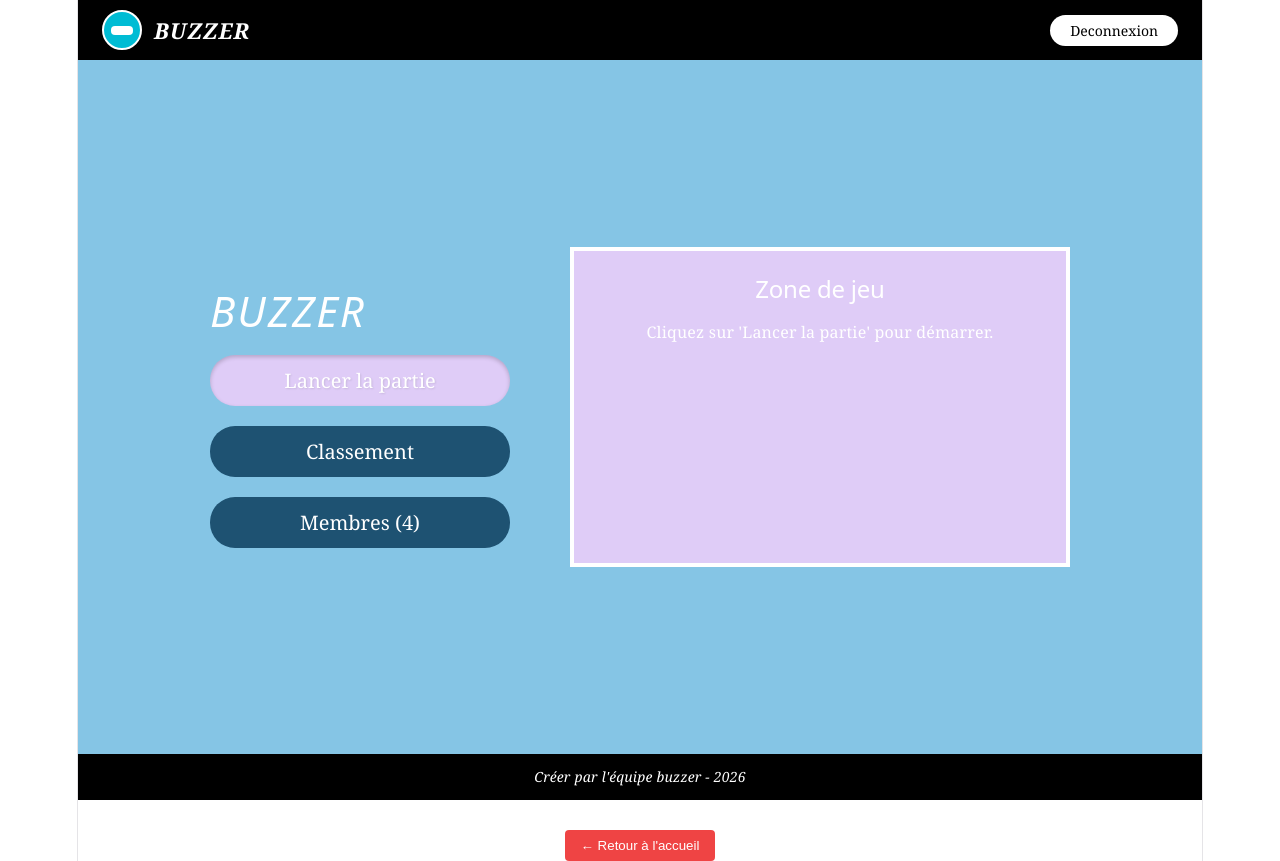
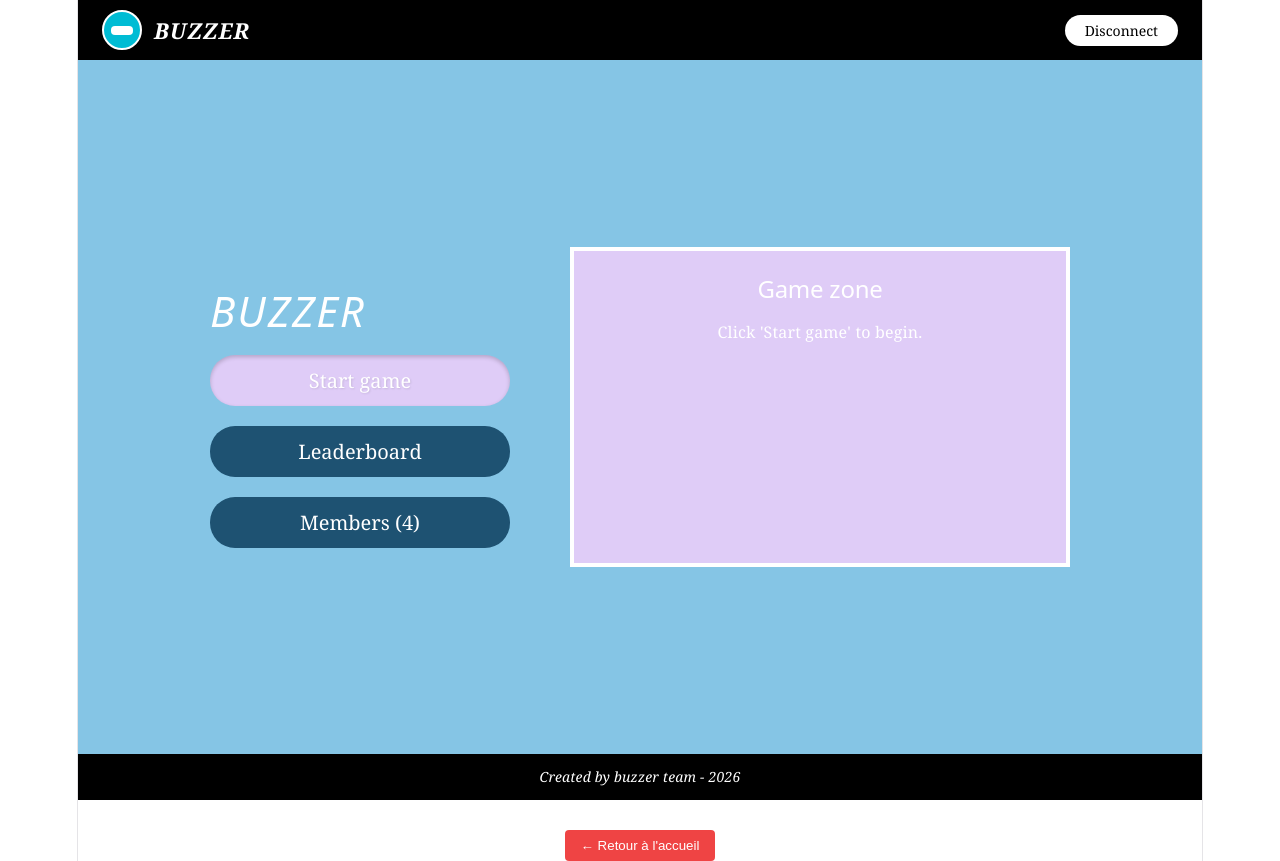
Before and after one commit to rayanebenoudia/Buzzer, a React (Vite) app in the folder frontend/: page / in a window 1280 px wide. Both pictures are taken after a click on the button "Animateur". Built offline with nearby package versions, Linux system fonts and the light colour scheme.

Commit message:
Translate interfaces and code comments into English

```diff
--- a/frontend/src/pages/HostDashboard.tsx
+++ b/frontend/src/pages/HostDashboard.tsx
@@ -4,13 +4,13 @@ export function HostGame() {
   const [activeTab, setActiveTab] = useState<"game" | "leaderboard" | "members">("game");
   const [isGameStarted, setIsGameStarted] = useState<boolean>(false);
 
-  // Exemple de données simulées
-  const members = ["Joueur 1", "Joueur 2", "Joueur 3", "Joueur 4"];
+  // Simulated data example
+  const members = ["Player 1", "Player 2", "Player 3", "Player 4"];
   const leaderboard = [
-    { name: "Joueur 1", score: 120 },
-    { name: "Joueur 2", score: 90 },
-    { name: "Joueur 3", score: 75 },
-    { name: "Joueur 4", score: 40 },
+    { name: "Player 1", score: 120 },
+    { name: "Player 2", score: 90 },
+    { name: "Player 3", score: 75 },
+    { name: "Player 4", score: 40 },
   ];
 
   return (
@@ -24,7 +24,7 @@ export function HostGame() {
       userSelect: "none"
     }}>
 
-      {/* 1. BARRE SUPERIEURE NOIRE */}
+      {/* 1. TOP BLACK BAR */}
       <div style={{
         backgroundColor: "#000000",
         color: "#ffffff",
@@ -33,7 +33,7 @@ export function HostGame() {
         alignItems: "center",
         justifyContent: "space-between"
       }}>
-        {/* Logo + Titre BUZZER */}
+        {/* Logo + BUZZER Title */}
         <div style={{ display: "flex", alignItems: "center", gap: "12px" }}>
           <div style={{
             width: "36px",
@@ -52,9 +52,9 @@ export function HostGame() {
           </span>
         </div>
 
-        {/* Bouton Deconnexion */}
+        {/* Disconnect Button */}
         <button
-          onClick={() => alert("Déconnexion de l'animateur")}
+          onClick={() => alert("Host disconnected")}
           style={{
             backgroundColor: "#ffffff",
             color: "#000000",
@@ -66,11 +66,11 @@ export function HostGame() {
             cursor: "pointer"
           }}
         >
-          Deconnexion
+          Disconnect
         </button>
       </div>
 
-      {/* 2. CONTENU CENTRAL (DISPOSITION EN 2 COLONNES) */}
+      {/* 2. CENTRAL CONTENT (2-COLUMN LAYOUT) */}
       <div style={{
         flex: 1,
         display: "flex",
@@ -80,7 +80,7 @@ export function HostGame() {
         gap: "60px"
       }}>
 
-        {/* Colonne Gauche : Titre + Boutons */}
+        {/* Left Column: Title + Buttons */}
         <div style={{
           display: "flex",
           flexDirection: "column",
@@ -99,7 +99,7 @@ export function HostGame() {
           </h1>
 
           <div style={{ display: "flex", flexDirection: "column", gap: "20px", width: "100%" }}>
-            {/* Bouton Lancer la partie */}
+            {/* Start Game Button */}
             <button
               onClick={() => {
                 setActiveTab("game");
@@ -120,10 +120,10 @@ export function HostGame() {
                 boxShadow: activeTab === "game" ? "inset 0 2px 4px rgba(0,0,0,0.2)" : "none"
               }}
             >
-              {isGameStarted ? "Partie en cours" : "Lancer la partie"}
+              {isGameStarted ? "Game in progress" : "Start game"}
             </button>
 
-            {/* Bouton Classement */}
+            {/* Leaderboard Button */}
             <button
               onClick={() => setActiveTab("leaderboard")}
               style={{
@@ -139,10 +139,10 @@ export function HostGame() {
                 textAlign: "center"
               }}
             >
-              Classement
+              Leaderboard
             </button>
 
-            {/* Bouton Membres */}
+            {/* Members Button */}
             <button
               onClick={() => setActiveTab("members")}
               style={{
@@ -158,12 +158,12 @@ export function HostGame() {
                 textAlign: "center"
               }}
             >
-              Membres ({members.length})
+              Members ({members.length})
             </button>
           </div>
         </div>
 
-        {/* Colonne Droite : Cadre Dynamique */}
+        {/* Right Column: Dynamic Frame */}
         <div style={{
           flex: 1,
           maxWidth: "500px",
@@ -179,12 +179,12 @@ export function HostGame() {
           {activeTab === "game" && (
             <div>
               <h2 style={{ color: "#ffffff", fontSize: "24px", marginTop: 0, marginBottom: "16px" }}>
-                {isGameStarted ? "Question en cours" : "Zone de jeu"}
+                {isGameStarted ? "Question in progress" : "Game zone"}
               </h2>
               <p style={{ color: "#ffffff", fontSize: "16px" }}>
                 {isGameStarted
-                  ? "La partie est lancée ! En attente des réponses des joueurs..."
-                  : "Cliquez sur 'Lancer la partie' pour démarrer."}
+                  ? "The game has started! Waiting for players' answers..."
+                  : "Click 'Start game' to begin."}
               </p>
             </div>
           )}
@@ -192,7 +192,7 @@ export function HostGame() {
           {activeTab === "leaderboard" && (
             <div>
               <h2 style={{ color: "#ffffff", fontSize: "24px", marginTop: 0, marginBottom: "16px" }}>
-                Classement
+                Leaderboard
               </h2>
               <ul style={{ listStyle: "none", padding: 0, margin: 0 }}>
                 {leaderboard.map((item, index) => (
@@ -215,7 +215,7 @@ export function HostGame() {
           {activeTab === "members" && (
             <div>
               <h2 style={{ color: "#ffffff", fontSize: "24px", marginTop: 0, marginBottom: "16px" }}>
-                Joueurs connectés
+                Connected players
               </h2>
               <div style={{ display: "flex", flexDirection: "column", gap: "8px" }}>
                 {members.map((member, index) => (
@@ -236,7 +236,7 @@ export function HostGame() {
 
       </div>
 
-      {/* 3. BARRE INFERIEURE NOIRE */}
+      {/* 3. BOTTOM BLACK BAR */}
       <div style={{
         backgroundColor: "#000000",
         color: "#ffffff",
@@ -245,7 +245,7 @@ export function HostGame() {
         fontSize: "14px",
         fontStyle: "italic"
       }}>
-        Créer par l'équipe buzzer - 2026
+        Created by buzzer team - 2026
       </div>
 
     </div>
--- a/frontend/src/pages/PlayerGame.tsx
+++ b/frontend/src/pages/PlayerGame.tsx
@@ -15,7 +15,7 @@ export function PlayerGame() {
       userSelect: "none"
     }}>
 
-      {/* 1. BARRE SUPERIEURE NOIRE */}
+      {/* 1. TOP BLACK BAR */}
       <div style={{
         backgroundColor: "#000000",
         color: "#ffffff",
@@ -41,7 +41,7 @@ export function PlayerGame() {
         </span>
       </div>
 
-      {/* 2. CONTENU CENTRAL */}
+      {/* 2. CENTRAL CONTENT */}
       <div style={{
         flex: 1,
         display: "flex",
@@ -51,7 +51,7 @@ export function PlayerGame() {
         padding: "16px"
       }}>
 
-        {/* Titre BUZZER blanc au-dessus */}
+        {/* White BUZZER title above */}
         <h1 style={{
           color: "#ffffff",
           fontSize: "36px",
@@ -63,7 +63,7 @@ export function PlayerGame() {
           BUZZER
         </h1>
 
-        {/* Carte Blanche Centrale */}
+        {/* Central White Card */}
         <div style={{
           backgroundColor: "#ececec",
           width: "100%",
@@ -78,7 +78,7 @@ export function PlayerGame() {
         }}>
 
           <div>
-            {/* Infos Question / Temps */}
+            {/* Question / Time Info */}
             <div style={{
               display: "flex",
               justifyContent: "space-between",
@@ -87,11 +87,11 @@ export function PlayerGame() {
               color: "#111111",
               marginBottom: "20px"
             }}>
-              <span>Questions 1/10</span>
-              <span>Temps - 05</span>
+              <span>Question 1/10</span>
+              <span>Time - 05</span>
             </div>
 
-            {/* BLOCS DE COULEURS VIERGES */}
+            {/* BLANK COLOR BLOCKS */}
             <div style={{ display: "flex", flexDirection: "column", gap: "12px", marginBottom: "24px" }}>
               {[0, 1, 2, 3].map((index) => {
                 const isSelected = selectedOption === index;
@@ -116,7 +116,7 @@ export function PlayerGame() {
             </div>
           </div>
 
-          {/* Bouton Validée et statut en petit */}
+          {/* Validate Button and small status */}
           <div style={{ display: "flex", flexDirection: "column", alignItems: "center", width: "100%" }}>
             <button
               onClick={() => setIsValidated(true)}
@@ -133,7 +133,7 @@ export function PlayerGame() {
                 marginBottom: "16px"
               }}
             >
-              Validée
+              Validate
             </button>
 
             <div style={{
@@ -143,7 +143,7 @@ export function PlayerGame() {
               fontStyle: isValidated ? "italic" : "normal",
               color: isValidated ? "#2e7d32" : "#111111"
             }}>
-              {isValidated ? "Réponse enregistrée" : "En attente"}
+              {isValidated ? "Response recorded" : "Waiting"}
             </div>
           </div>
 
@@ -151,14 +151,14 @@ export function PlayerGame() {
 
       </div>
 
-      {/* 3. MENTION DECONNECTE EN BAS A DROITE */}
+      {/* 3. DISCONNECTED NOTICE BOTTOM RIGHT */}
       <div style={{ paddingRight: "24px", paddingBottom: "8px", textAlign: "right" }}>
         <span style={{ color: "#ff3333", fontWeight: "normal", fontSize: "22px" }}>
-          Deconnecté
+          Disconnected
         </span>
       </div>
 
-      {/* 4. BARRE INFERIEURE NOIRE */}
+      {/* 4. BOTTOM BLACK BAR */}
       <div style={{
         backgroundColor: "#000000",
         color: "#ffffff",
@@ -167,7 +167,7 @@ export function PlayerGame() {
         fontSize: "13px",
         fontStyle: "italic"
       }}>
-        Créer par l'équipe buzzer - 2026
+        Created by buzzer team - 2026
       </div>
 
     </div>
```
Also changed, not shown: frontend/src/pages/HostGame.tsx (+27 -27 lines).
